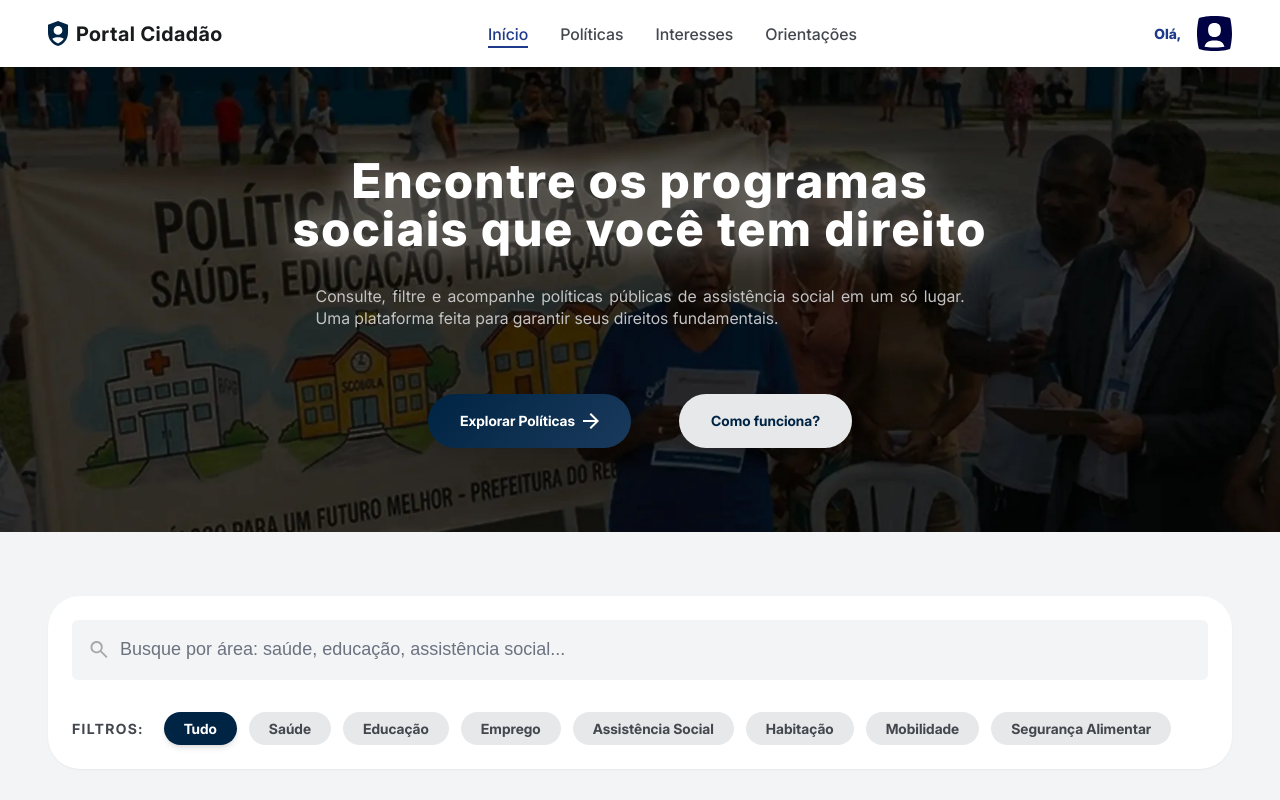
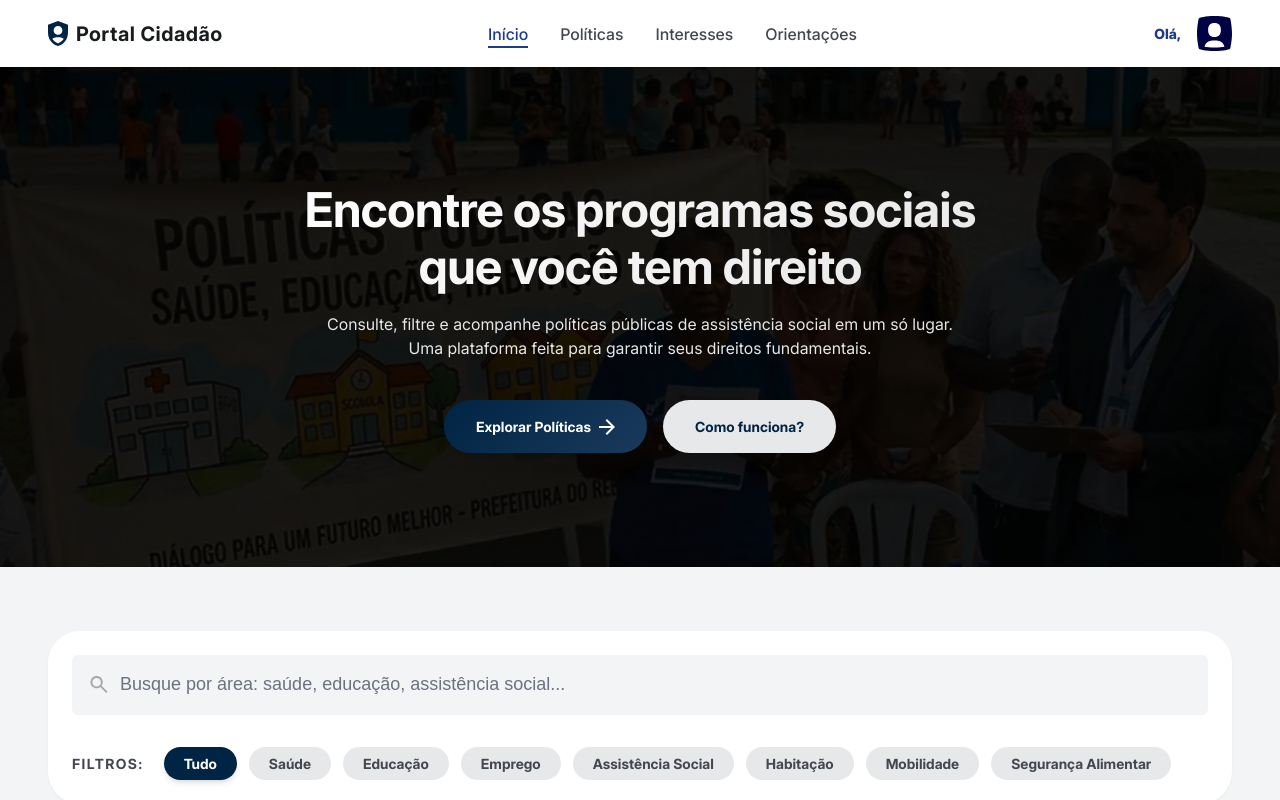
Before and after one commit to caioxdev/trabalho-teste-de-software, a Vue app: page /home in a window 1280 px wide. Shown: the top 800 px of the page. Built offline with nearby package versions, Linux system fonts and the light colour scheme; sample sign-in values are in the browser's storage.

Commit message:
refactor: simplifica componente hero

```diff
--- a/src/components/shared/HeroInicial.vue
+++ b/src/components/shared/HeroInicial.vue
@@ -14,8 +14,14 @@ defineProps({
 <template>
   <section class="hero">
     <div class="hero__content">
-      <h1 class="hero__title" :data-text="title">{{ title }}</h1>
-      <p class="hero__subtitle">{{ subtitle }}</p>
+      <h1 class="hero__title">
+        {{ title }}
+      </h1>
+
+      <p class="hero__subtitle">
+        {{ subtitle }}
+      </p>
+
       <div class="hero__actions">
         <slot />
       </div>
@@ -27,55 +33,95 @@ defineProps({
 @use '@/styles/variables.scss' as *;
 
 .hero {
+  position: relative;
   width: 100%;
-  min-height: 465px;
-  background: url('@/assets/img/imagem-fundo-home.webp') center/cover no-repeat;
+  min-height: 500px;
+
+  background:
+    linear-gradient(135deg, rgba(0, 0, 0, 0.6) 0%, rgba(0, 0, 0, 0.4) 100%),
+    url('@/assets/img/imagem-fundo-home.webp') center/cover no-repeat;
+
+  display: flex;
+  align-items: center;
+  justify-content: center;
 
   &__content {
-    display: flex;
-    flex-direction: column;
-    align-items: center;
+    position: relative;
+    z-index: 2;
+    max-width: 800px;
     margin: 0 auto;
-    max-width: 792px;
-    padding-top: 5.625rem;
+    padding: 5rem 2rem;
+    text-align: center;
+    animation: fadeUp 0.6s cubic-bezier(0.2, 0.9, 0.4, 1.1);
   }
 
   &__title {
-    color: #fff;
-    font-size: $font-title;
-    font-weight: 800;
-    line-height: 100%;
-    max-width: 700px;
-    letter-spacing: 1.8px;
-    text-align: center;
-    position: relative;
-    z-index: 2;
+    color: #ffffff;
+    font-size: clamp(2.5rem, 6vw, $font-title);
+    font-weight: 700;
+    line-height: 1.2;
+    letter-spacing: -0.02em;
+    text-shadow: 0 2px 8px rgba(0, 0, 0, 0.2);
+    margin: 0 0 1rem 0;
 
-    &::before {
-      content: attr(data-text);
-      position: absolute;
-      inset: 0;
-      z-index: -1;
-      filter: blur(18px);
-      opacity: 0.6;
+    background: linear-gradient(135deg, #fff, rgba(255, 255, 255, 0.9));
+    background-clip: text;
+    -webkit-background-clip: text;
+    color: transparent;
+    text-shadow: none;
+
+    @supports not (background-clip: text) {
+      color: #fff;
+      text-shadow: 0 2px 8px rgba(0, 0, 0, 0.2);
     }
   }
 
   &__subtitle {
-    max-width: 649px;
-    color: #c3c3c3;
-    font-size: $font-md;
+    color: rgba(255, 255, 255, 0.9);
+    font-size: clamp(1rem, 3vw, $font-md);
     font-weight: 400;
-    line-height: 140%;
-    text-align: justify;
-    margin: 2rem 0 4rem;
+    line-height: 1.5;
+    max-width: 650px;
+    margin: 0 auto 2.5rem auto;
+    text-shadow: 0 1px 2px rgba(0, 0, 0, 0.1);
   }
 
   &__actions {
     display: flex;
     flex-wrap: wrap;
     justify-content: center;
-    gap: 48px;
+    gap: 1rem;
+
+    // Totalmente limpo - sem fundo, sem blur, sem borda
+    background: transparent;
+    backdrop-filter: none;
+    border: none;
+    padding: 0;
+  }
+}
+
+@keyframes fadeUp {
+  from {
+    opacity: 0;
+    transform: translateY(30px);
+  }
+  to {
+    opacity: 1;
+    transform: translateY(0);
+  }
+}
+
+@media (max-width: 768px) {
+  .hero {
+    min-height: auto;
+
+    &__content {
+      padding: 3rem 1.5rem;
+    }
+
+    &__subtitle {
+      margin-bottom: 2rem;
+    }
   }
 }
 </style>
```
